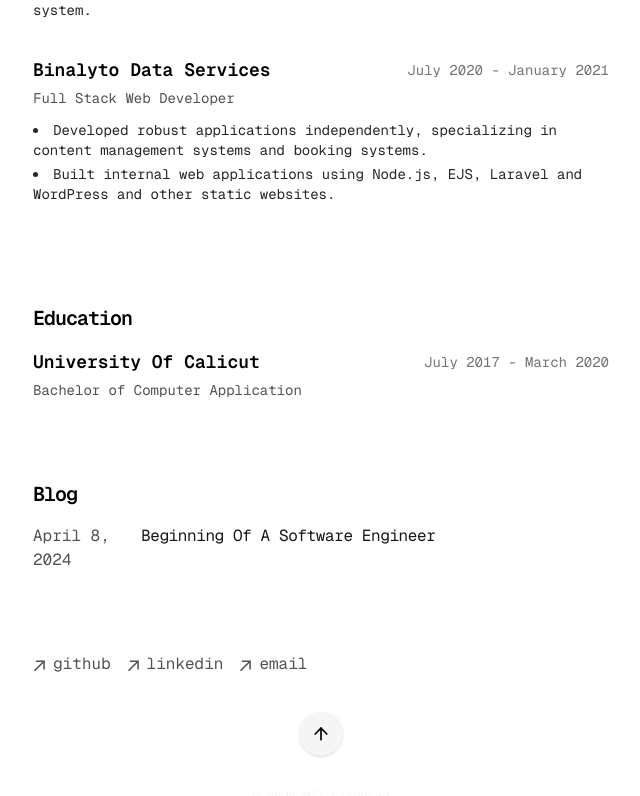
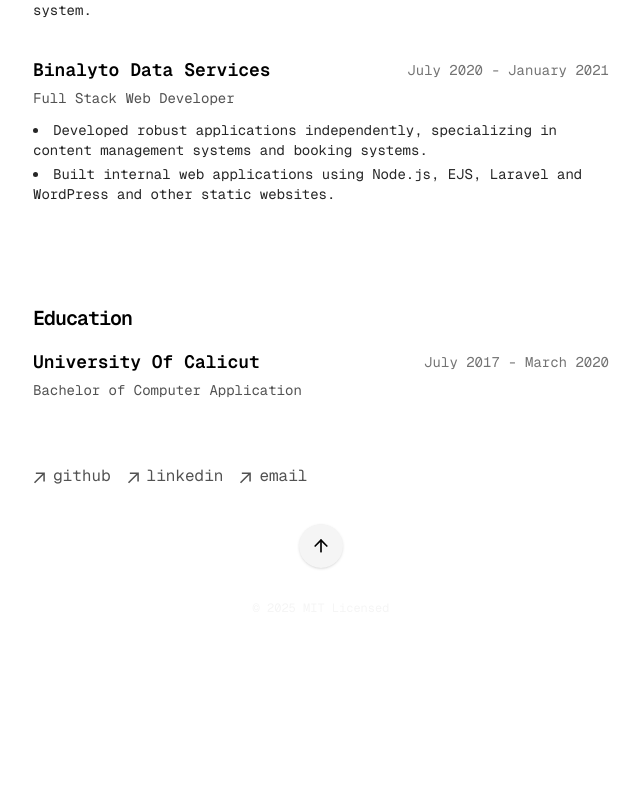
Before and after one commit to jinsan-t-j/me, a Next.js app: page / in a window 1280 px wide. Shown: the part 1692-2488 px from the top of the page, without its empty margins (319-959 px from the left). After the commit the page ends 2372 px from the top, so only its background shows below. Built offline with nearby package versions, Linux system fonts and the light colour scheme.

Commit message:
Disabled blogs

```diff
--- a/app/page.tsx
+++ b/app/page.tsx
@@ -35,10 +35,10 @@ export default function Page() {
           <Education />
         </div>
 
-        <div id="blog" className="my-8 scroll-mt-20">
+        {/* <div id="blog" className="my-8 scroll-mt-20">
           <h2 className="mb-4 text-xl font-semibold tracking-tighter">Blog</h2>
           <BlogPosts />
-        </div>
+        </div> */}
 
       </div>
     </section>
```
